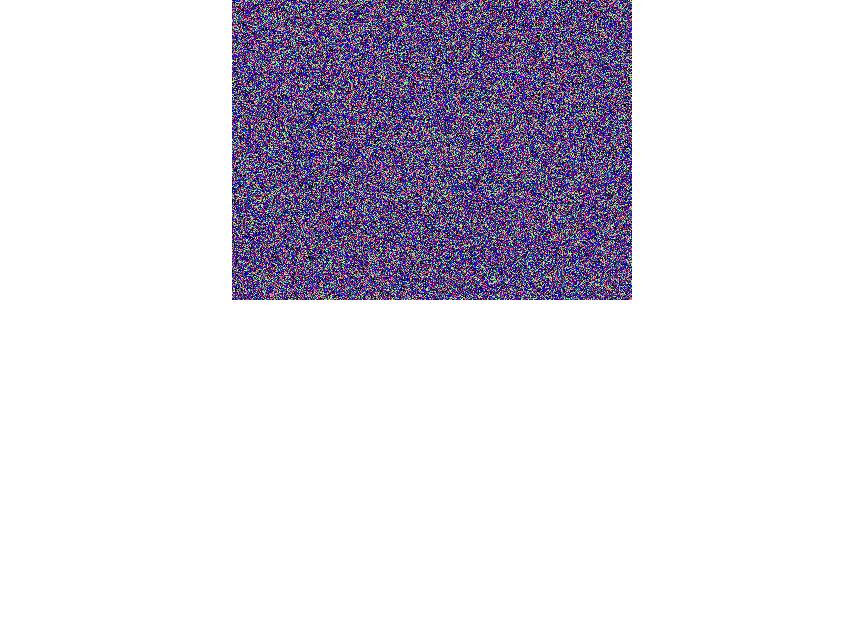
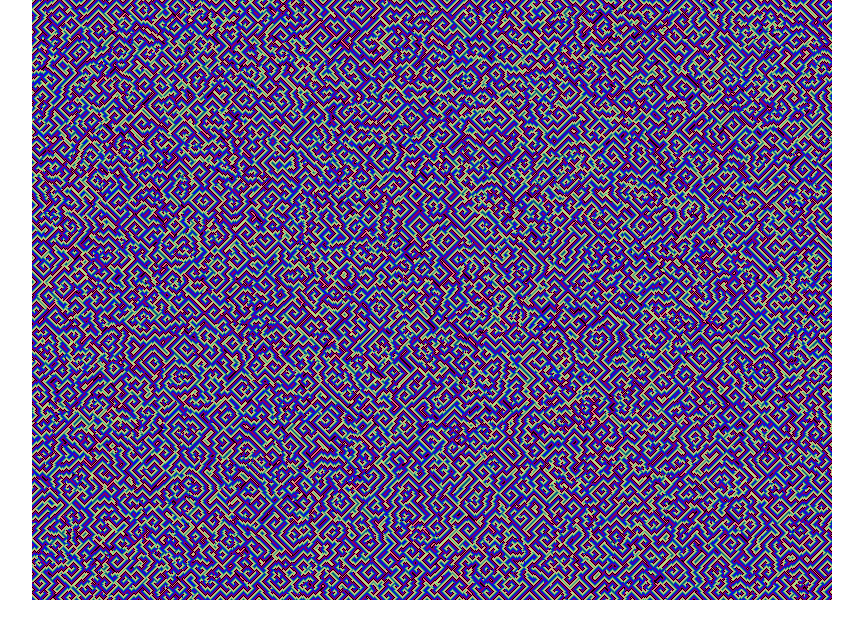
Before and after one commit to bloominstituteoftechnology/CS-Build-Week-1, a React (Create React App) app in the folder guided-demo/cca/: page / in a window 1280 px wide. Shown: the top 638 px of the page, without its empty margins (208-1071 px from the left). Built offline with nearby package versions, Linux system fonts and the light colour scheme.

Commit message:
demo working

```diff
--- a/guided-demo/cca/src/App.js
+++ b/guided-demo/cca/src/App.js
@@ -2,8 +2,8 @@ import React, { Component } from 'react';
 import CCA from './cca';
 import './App.css';
 
-const canvasWidth = 400;
-const canvasHeight = 300;
+const canvasWidth = 800;
+const canvasHeight = 600;
 
 const COLORS = [
   [0, 0, 0],
@@ -74,11 +74,12 @@ class CCACanvas extends Component {
       }
     }
 
-    console.log('screenBuffer in animFrame: ', screenBuffer);
+    // console.log('screenBuffer in animFrame: ', screenBuffer);
 
     ctx.putImageData(imageData, 0, 0);
 
     this.cca.step();
+    requestAnimationFrame(() => this.animFrame());
   }
   /**
    * Render
--- a/guided-demo/cca/src/cca.js
+++ b/guided-demo/cca/src/cca.js
@@ -89,40 +89,27 @@ class CCA {
       // See visual rep below:
       // We are not interested in comparing X with diagonal values, only cardinal values.
 
-      // West
-      // -0-
-      // .X0
-      // -0-
+      // WEST
       if (width > 0) {
         if (currentBuffer[height][width - 1] === nextValue) {
           return true;
         }
       }
-      // North
-      // -.-
-      // 0X0
-      // -0-
+      // NORTH
       if (height > 0) {
-        if ((currentBuffer[height - 1][width] = nextValue)) {
+        if (currentBuffer[height - 1][width] === nextValue) {
           return true;
         }
       }
-      // South
-      // -0-
-      // 0X0
-      // -.-
-      if (height < this.height - 1) {
-        if ((currentBuffer[height + 1][width] = nextValue)) {
+      // EAST
+      if (width < this.width - 1) {
+        if (currentBuffer[height][width + 1] === nextValue) {
           return true;
         }
       }
-
-      // East
-      // -0-
-      // 0X.
-      // -0-
-      if (width < this.width - 1) {
-        if ((currentBuffer[height][width + 1] = nextValue)) {
+      // SOUTH
+      if (height < this.height - 1) {
+        if (currentBuffer[height + 1][width] === nextValue) {
           return true;
         }
       }
```
